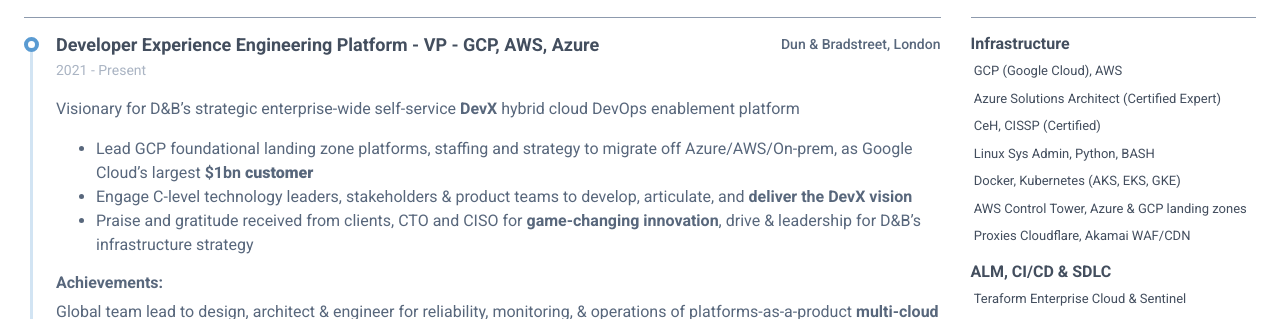
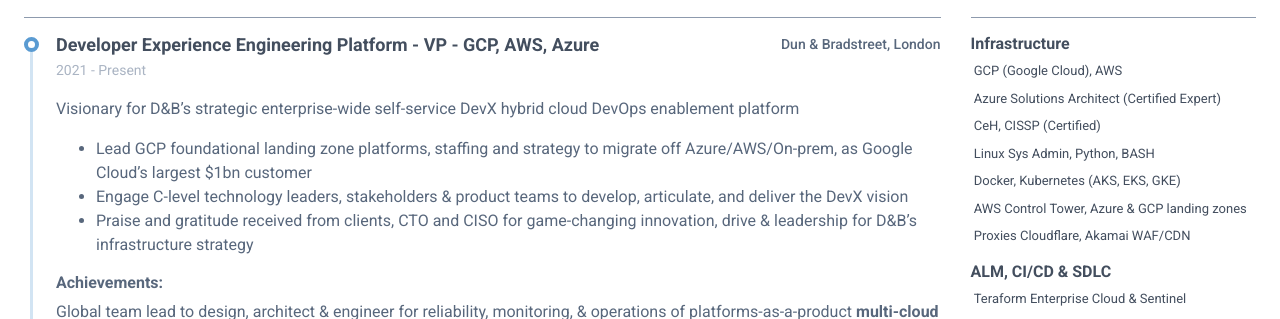
Before and after one commit to Hamy200/resume, a Jekyll site: the page built from index.markdown, in a window 1280 px wide and 900 px high. Shown: the part 357-676 px from the top of the window. Built offline with Jekyll 4.4.1, drawn with Linux system fonts in a browser that asks for light colours; nearby versions of some CDN libraries.

```diff
--- a/_data/data.yml
+++ b/_data/data.yml
@@ -42,10 +42,10 @@ experiences:
     time: 2021 - Present
     company: Dun & Bradstreet, London
     details: |
-        Visionary for D&B's strategic enterprise-wide self-service <b>DevX</b> hybrid cloud DevOps enablement platform
-        - Lead GCP foundational landing zone platforms, staffing and strategy to migrate off Azure/AWS/On-prem, as Google Cloud's largest <b>$1bn<b> customer
-        - Engage C-level technology leaders, stakeholders & product teams to develop, articulate, and <b>deliver the DevX vision</b>
-        - Praise and gratitude received from clients, CTO and CISO for <b>game-changing innovation</b>, drive & leadership for D&B's infrastructure strategy
+        Visionary for D&B's strategic enterprise-wide self-service DevX hybrid cloud DevOps enablement platform
+        - Lead GCP foundational landing zone platforms, staffing and strategy to migrate off Azure/AWS/On-prem, as Google Cloud's largest $1bn customer
+        - Engage C-level technology leaders, stakeholders & product teams to develop, articulate, and deliver the DevX vision
+        - Praise and gratitude received from clients, CTO and CISO for game-changing innovation, drive & leadership for D&B's infrastructure strategy
     achievements:
       desc: |
         Global team lead to design, architect & engineer for reliability, monitoring, & operations of platforms-as-a-product <b>multi-cloud developer tooling</b>
```
